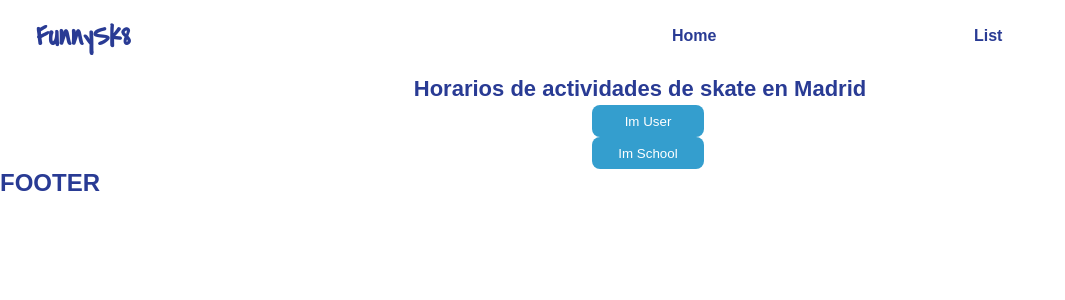
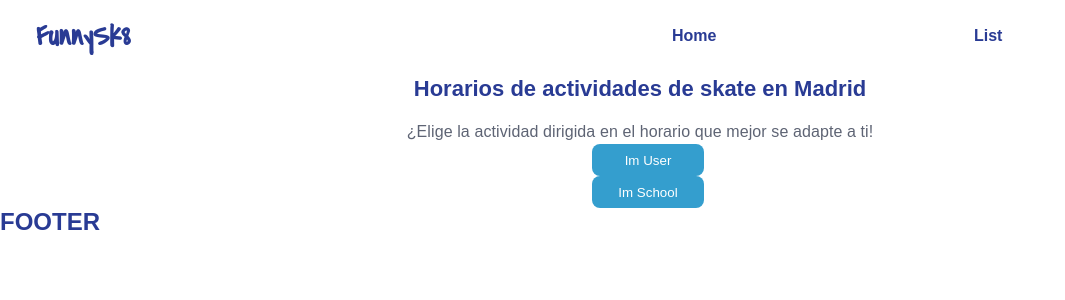
Before and after one commit to Adriancit0/Sk8Fun, a React (Create React App) app in the folder frontend/: page / in a window 1280 px wide. Shown: the top 300 px of the page, without its empty margins (0-1065 px from the left). Built offline with nearby package versions, Linux system fonts and the light colour scheme; the HTML template or start-up script is replaced by a standard one.

Commit message:
Add style at home

```diff
--- a/frontend/src/components/activityDetail/index.jsx
+++ b/frontend/src/components/activityDetail/index.jsx
@@ -52,7 +52,6 @@ function activityDetail({ activity, index }) {
     activities[index].places = currentPlaces;
     dispatch(updateById(schoolId, { activities }));
   }
-  console.log(school?.popularity);
   return (
     <li key={activity?._id} className="activities-list__activity-item">
       <ul className="activity-item__info-list">
--- a/frontend/src/components/home/homeStyle.scss
+++ b/frontend/src/components/home/homeStyle.scss
@@ -9,5 +9,14 @@
         text-align: center;
         font-size: 22px;
         line-height: 1.5;
+        margin-bottom: 15px;
+    }
+    .home-page__subtitle{
+    font-weight: 400;
+    color: #5e6474;
+    font-size: 16px;
+    line-height: 1.5;
+    letter-spacing: .1px;
+    text-align: center;
     }
 }
--- a/frontend/src/components/home/index.jsx
+++ b/frontend/src/components/home/index.jsx
@@ -24,6 +24,7 @@ function funnyHome() {
   return (
     <section className="home-page">
       <h2 className="home-page__title">Horarios de actividades de skate en Madrid</h2>
+      <p className="home-page__subtitle">¿Elige la actividad dirigida en el horario que mejor se adapte a ti!</p>
       <section>
         {
         accessUser ? (
```
